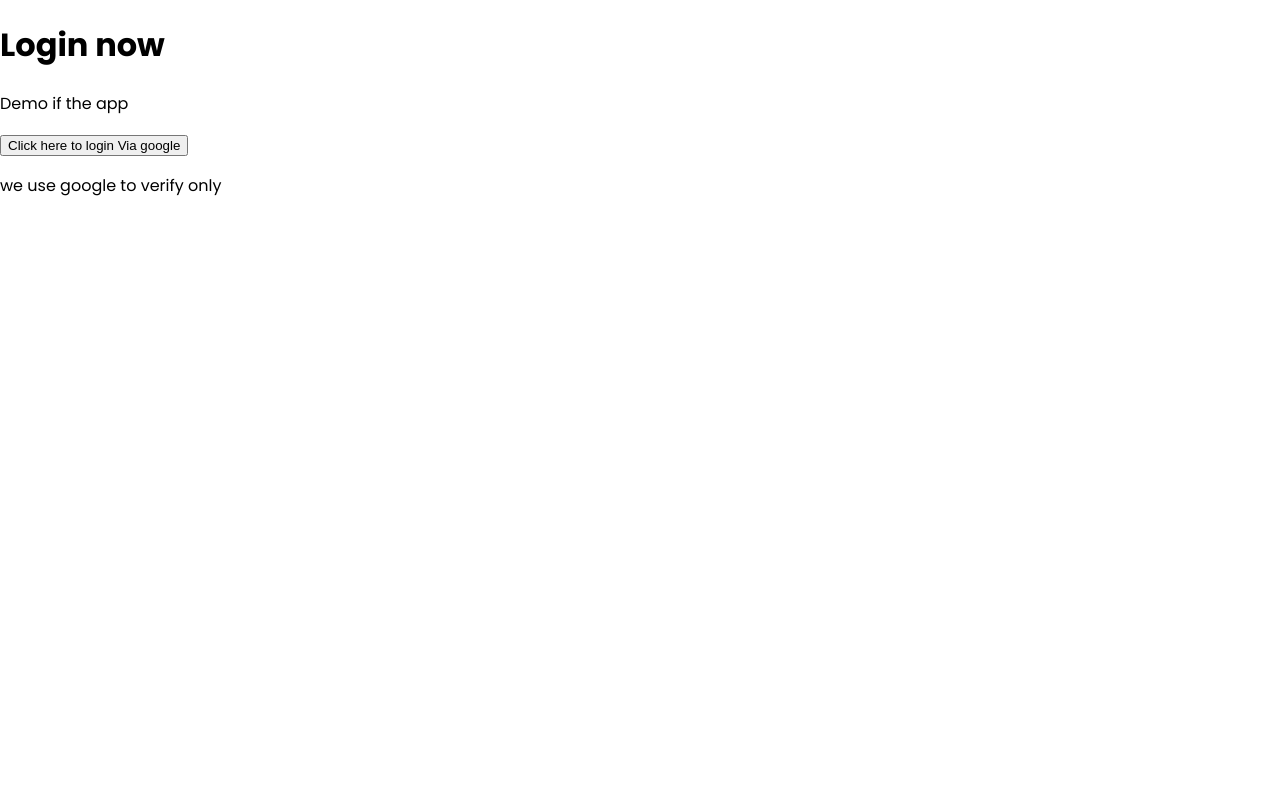
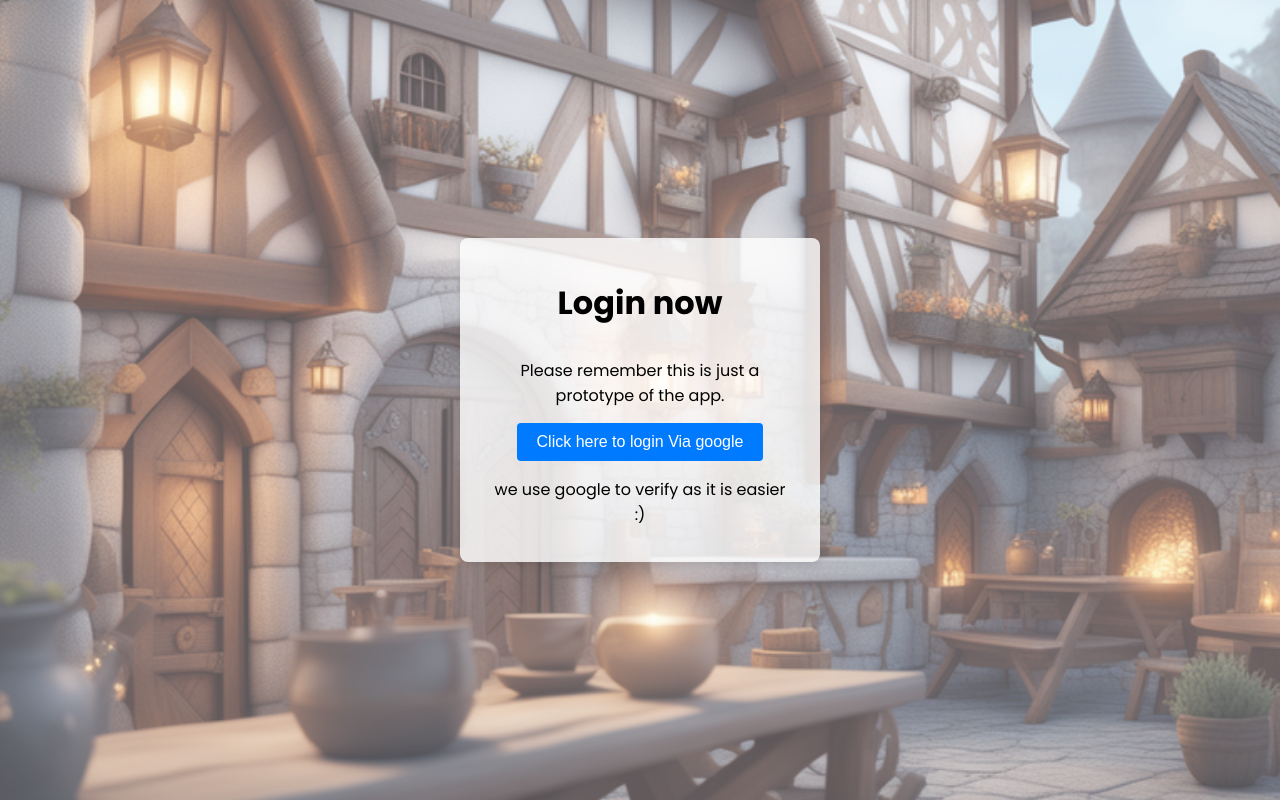
Before and after one commit to sanjuhs/RPG_game, a SvelteKit app: page /login in a window 1280 px wide. Built offline with nearby package versions, Linux system fonts and the light colour scheme; no server answers.

Commit message:
added login css

```diff
--- a/src/routes/login/+page.svelte
+++ b/src/routes/login/+page.svelte
@@ -7,6 +7,7 @@
 
 	import { getFirestore, doc, setDoc, getDoc } from 'firebase/firestore';
 	import Cookies from 'js-cookie';
+	import backgroundimg from '$lib/images/site/market.png';
 
 	onMount(async () => {
 		onAuthStateChanged(auth, async (currentUser) => {
@@ -70,7 +71,77 @@
 	};
 </script>
 
-<h1>Login now</h1>
-<p>Demo if the app</p>
-<button on:click={googleSignIn}>Click here to login Via google</button>
-<p>we use google to verify only</p>
+<div class="login-container">
+	<img class="background-image" src={backgroundimg} alt="Background" />
+
+	<div class="login-card centered">
+		<h1>Login now</h1>
+		<p>Please remember this is just a prototype of the app.</p>
+		<button on:click={googleSignIn}>Click here to login Via google</button>
+		<p>we use google to verify as it is easier :)</p>
+	</div>
+</div>
+
+<!-- Background images is  <img src={backgroundimg} />-->
+
+<style>
+	.login-container {
+		position: relative;
+		height: 100vh;
+		display: flex;
+		justify-content: center;
+		align-items: center;
+		overflow: hidden;
+	}
+
+	.background-image {
+		position: absolute;
+		top: 0;
+		left: 0;
+		height: 100%;
+		width: 100%;
+		object-fit: cover;
+		filter: opacity(0.7);
+		z-index: -1;
+	}
+
+	.centered {
+		display: flex;
+		justify-content: center;
+		align-items: center;
+		flex-direction: column;
+	}
+
+	.login-card {
+		background-color: rgba(255, 255, 255, 0.8);
+		padding: 20px 30px;
+		border-radius: 8px;
+		box-shadow: 0 4px 8px rgba(0, 0, 0, 0.1);
+		text-align: center;
+		width: 300px;
+	}
+
+	.login-card h1 {
+		font-size: 2em;
+		margin-bottom: 15px;
+	}
+
+	.login-card p {
+		margin-bottom: 15px;
+	}
+
+	.login-card button {
+		background-color: #007bff;
+		color: #fff;
+		border: none;
+		border-radius: 4px;
+		padding: 10px 20px;
+		cursor: pointer;
+		font-size: 1em;
+		transition: background-color 0.3s;
+	}
+
+	.login-card button:hover {
+		background-color: #0056b3;
+	}
+</style>
```
Also changed, not shown: src/lib/images/site/market.png (added).
